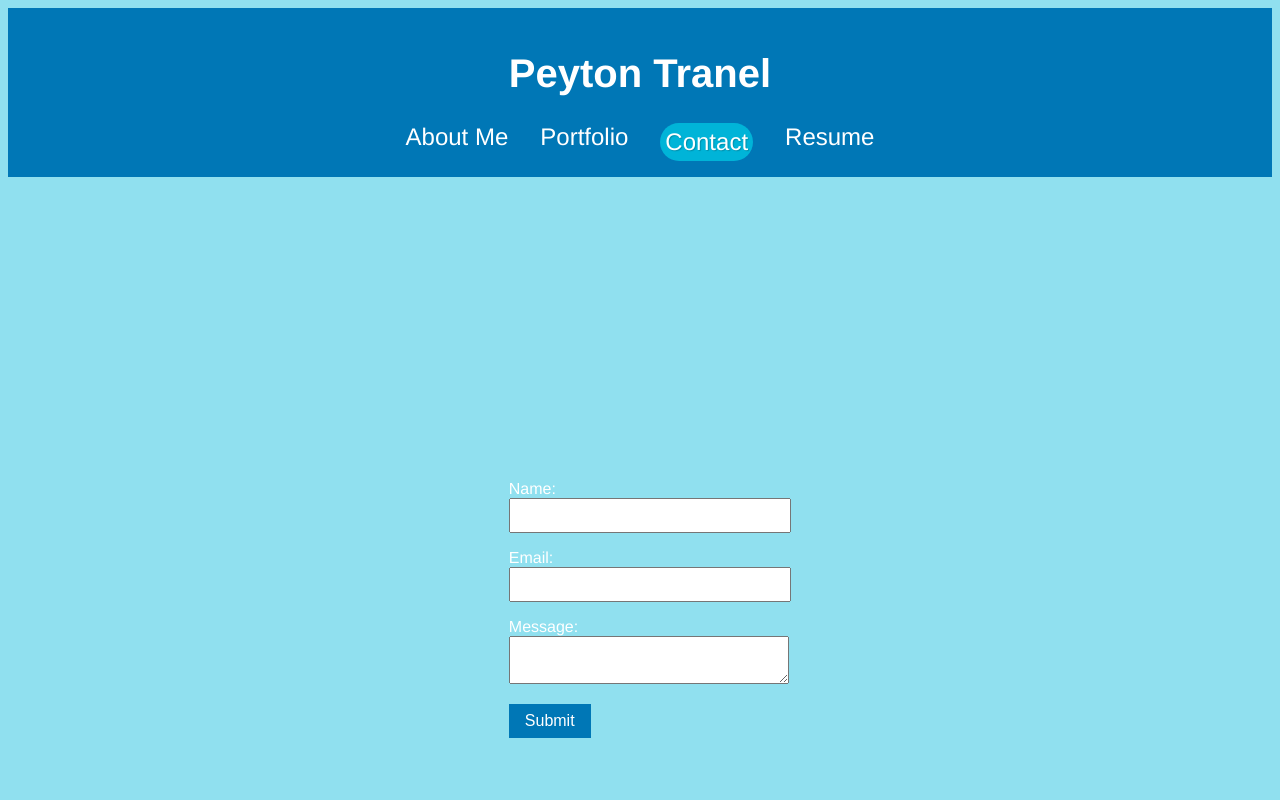
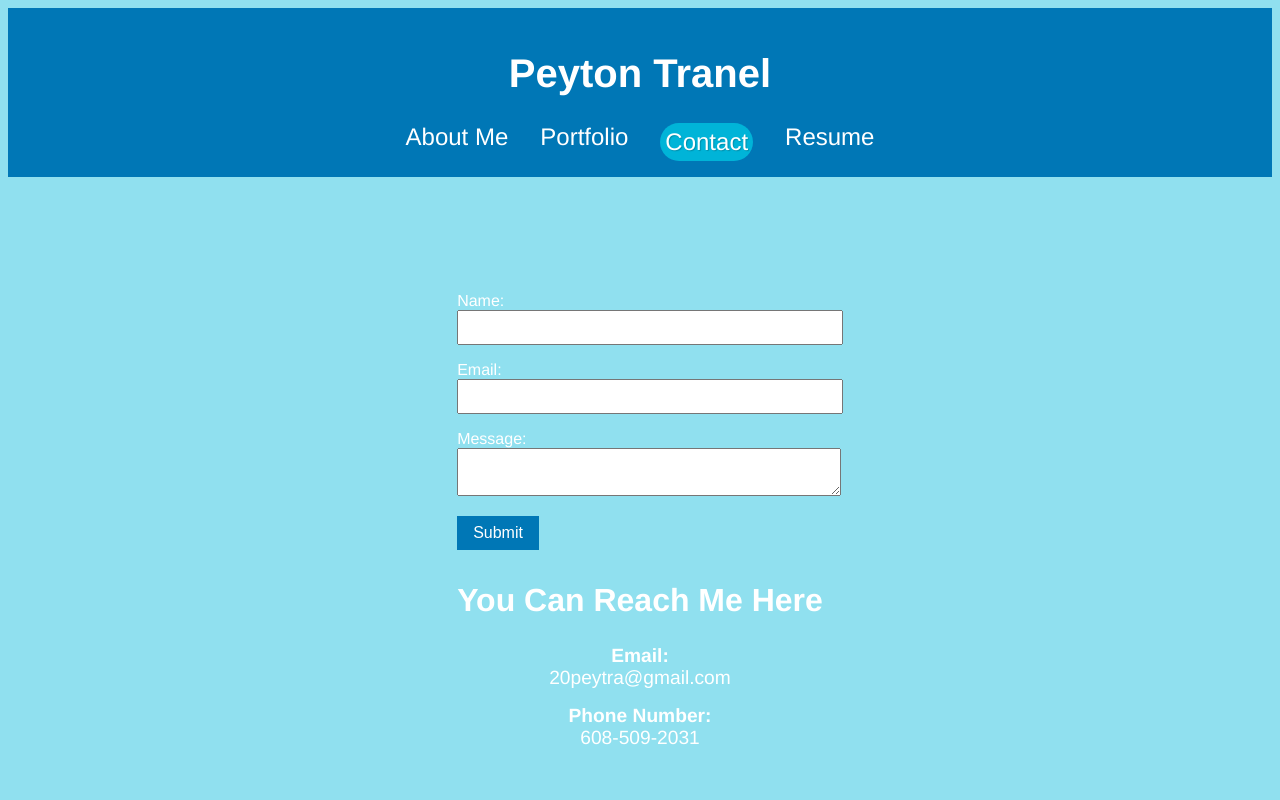
Before and after one commit to pjt3232/React-Portfolio, a React (Vite) app: page /contact in a window 1280 px wide. Shown: the top 800 px of the page. Built offline with nearby package versions, Linux system fonts and the light colour scheme.

Commit message:
Updated contact page and added portfolio project

```diff
--- a/src/App.css
+++ b/src/App.css
@@ -47,7 +47,7 @@ body {
   display: flex;
   align-items: center;
   justify-content: center;
-  height: 100vh;
+  height: 100%;
   background-color: #90e0efff;
   color: white;
 }
@@ -69,6 +69,36 @@ body {
   padding: 0.5rem 1rem;
   border: none;
   cursor: pointer;
+}
+
+.contact-information {
+  text-align: center;
+  margin-top: 2rem;
+}
+
+.contact-information h2 {
+  font-size: 2rem;
+}
+
+.contact-information div {
+  margin-bottom: 1rem;
+}
+
+.contact-information label {
+  display: block;
+  font-size: 1.2rem;
+  font-weight: bold;
+}
+
+.contact-information a {
+  color: white;
+  text-decoration: none;
+  font-size: 1.2rem;
+  transition: color 0.3s;
+}
+
+.contact-information a:hover {
+  color: #00b4d8ff;
 }
 
 /*resume page styling*/
--- a/src/pages/Contact.jsx
+++ b/src/pages/Contact.jsx
@@ -74,6 +74,17 @@ const Contact = () => {
                     />
                 </div>
                 <button className="btn-primary" type="submit">Submit</button>
+                <div className="contact-information">
+                    <h2>You Can Reach Me Here</h2>
+                    <div>
+                        <label htmlFor="email">Email:</label>
+                        <a href="mailto:20peytra@gmail.com">20peytra@gmail.com</a>
+                    </div>
+                    <div>
+                        <label htmlFor="phone">Phone Number:</label>
+                        <a href="tel:608-509-2031">608-509-2031</a>
+                    </div>
+                </div>
             </form>
         </section>
     );
--- a/src/pages/Portfolio.jsx
+++ b/src/pages/Portfolio.jsx
@@ -5,6 +5,12 @@ import { Link } from "react-router-dom";
 // uses map method to loop over all projects and create a card for each one
 const Portfolio = () => {
     const projects = [
+        {
+            title: "TechPrep-Pro",
+            imageUrl: "https://i.postimg.cc/v87xqnfc/Tech-Prep-Pro-Screenshot.png",
+            deployedLink: "https://techprep-client-a7f9715bc023.herokuapp.com/",
+            githubLink: "https://github.com/annabellefosburgh/dangerous-wombat"
+        },
         {
             title: "Ecopaw Tracker",
             imageUrl: "https://dochub.com/20peytra/mqNjP3BVW1O6k7PR9yGzLk/ecopaw-tracker-screenshot-png?dt=DH4cqfW3AsjXGbTC8yqo",
```
